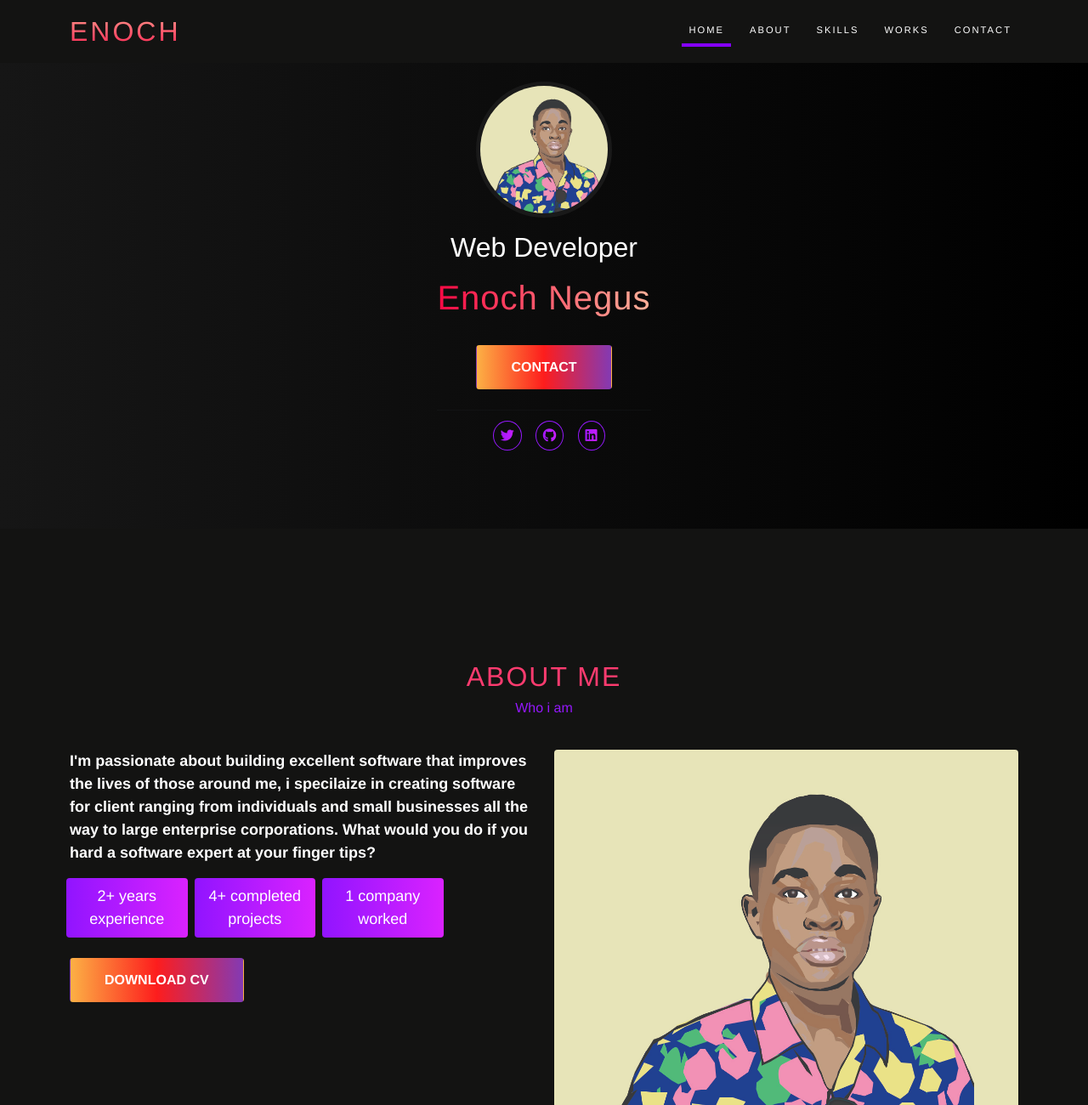
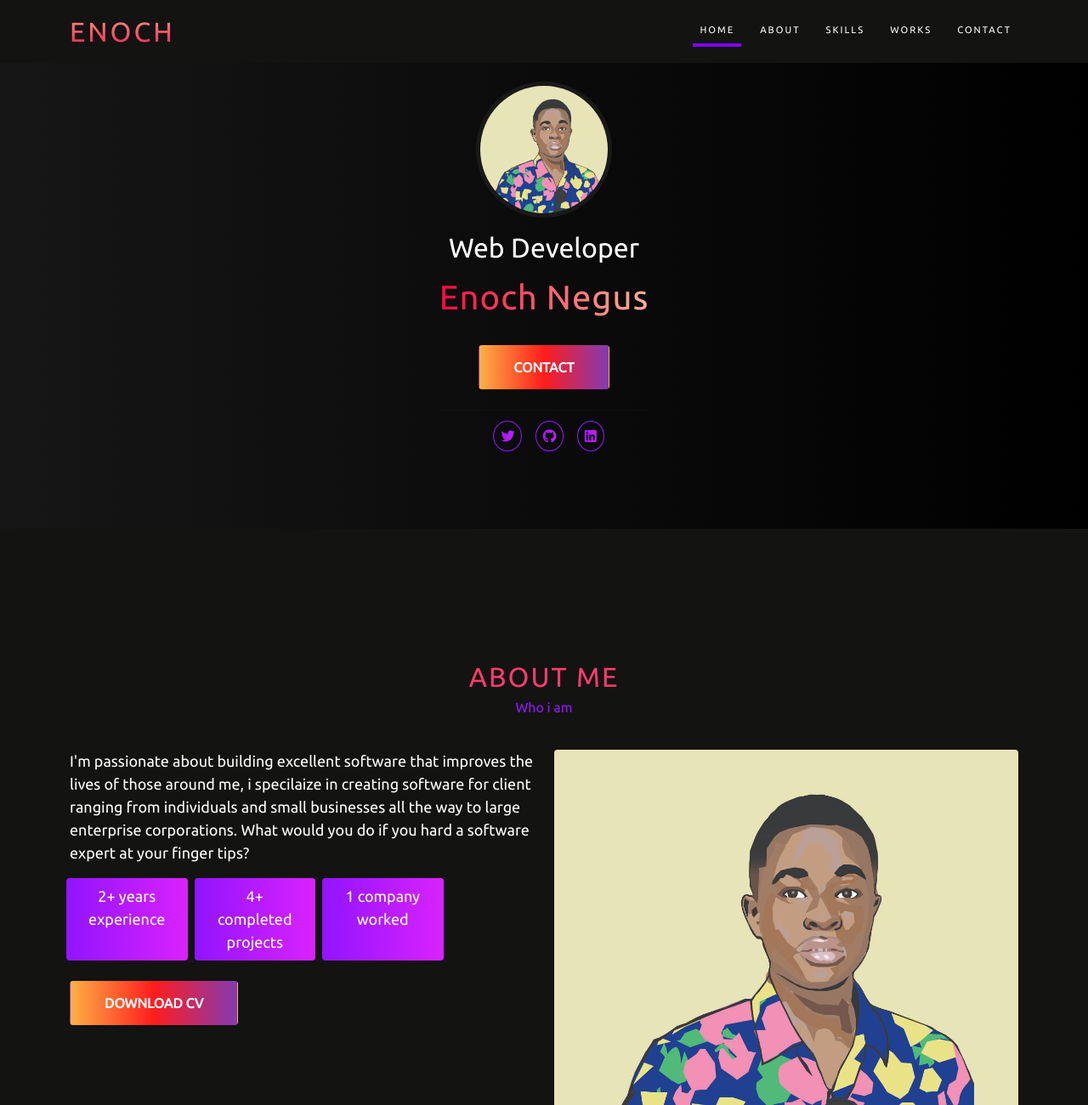
Before and after one commit to NegusDev/NegusDev.github.io, a plain HTML site: page index.html in a window 1280 px wide. Shown: the top 1300 px of the page at 85% size. Drawn offline with Linux system fonts and the light colour scheme.

Commit message:
Update style.css

```diff
--- a/assets/css/style.css
+++ b/assets/css/style.css
@@ -1,3 +1,4 @@
+@import url('https://fonts.googleapis.com/css2?family=Ubuntu&display=swap');
 :root {
   --header-height: 3rem;
   /*====colors===*/
@@ -25,6 +26,7 @@
 	height: 100%;
 	/*background: #191A1D;*/
   background: #131312 !important;
+  font-family: 'Ubuntu', sans-serif !important;
 
 }
 body {
@@ -317,7 +319,7 @@
 }
 #about p.info {
 	color: #fff !important;
-	font-weight: 700;
+	font-weight: 300;
 }
 .experience > div {
 	color: #fff;
```
